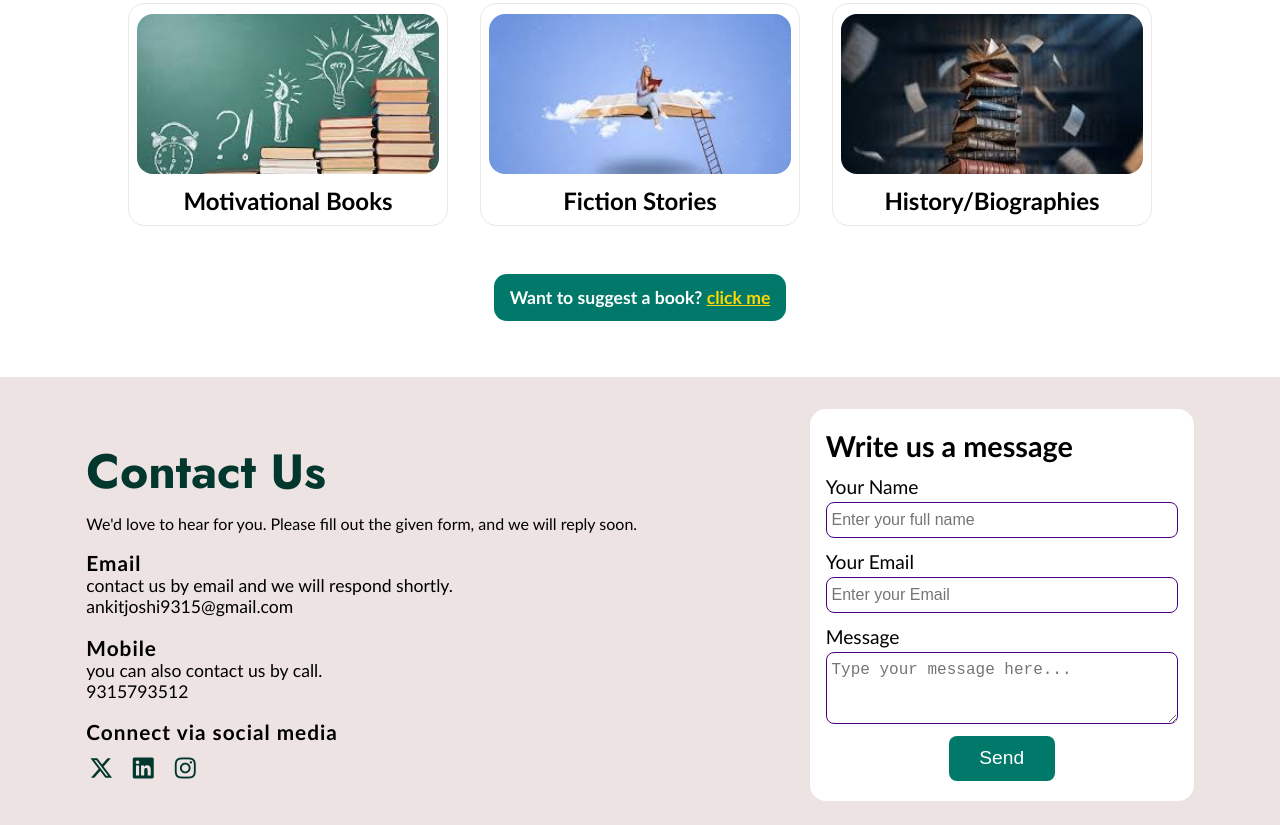
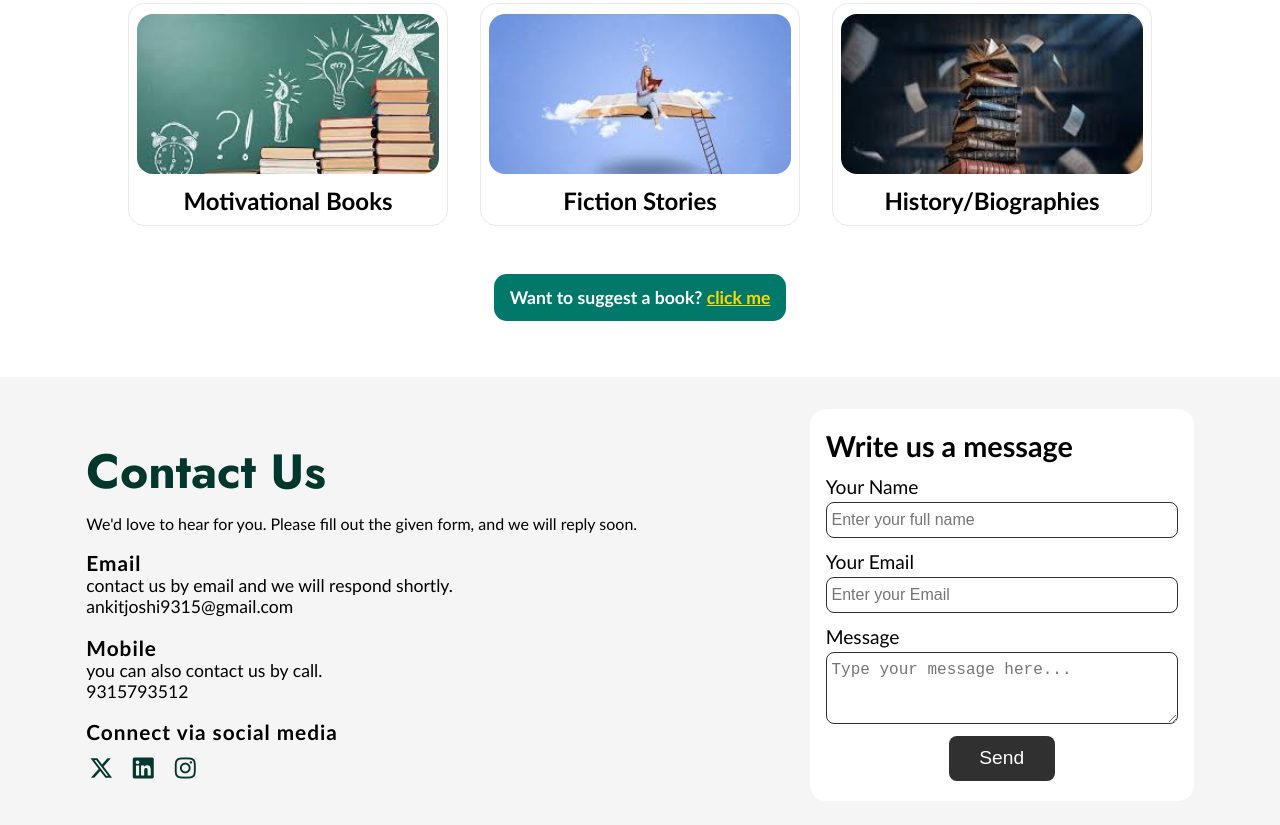
Before and after one commit to ankitjoshi26/Digital-Library, a plain HTML site: page index.html in a window 1280 px wide. Shown: the part 1170-1995 px from the top of the page. Drawn offline with Linux system fonts and the light colour scheme.

Commit message:
initial project uploaded

```diff
--- a/style/style.css
+++ b/style/style.css
@@ -268,7 +268,7 @@ Subtext / Less important	#00796B80	Slightly transparent for secondary text */
 #footer{
     margin-top: 1rem;
     height: 28rem;
-    background-color: rgb(237, 227, 227);
+    background-color:#f5f5f5;
     display: flex;
     justify-content: space-around;
     align-items: center;
@@ -340,7 +340,7 @@ Subtext / Less important	#00796B80	Slightly transparent for secondary text */
     width: 22rem;
     padding: 0.5rem 0.3rem;
     border-radius: 0.5rem;
-    border: 1px solid #4b0082;
+    border: 1px solid #313030;
     outline: none;
     font-size: 1rem;
     margin-top: 0.2rem;
@@ -351,7 +351,7 @@ Subtext / Less important	#00796B80	Slightly transparent for secondary text */
     width: 30%;
     align-self: center;
     margin-top: 0.8rem;
-    background-color: #00796B;
+    background-color: #313030;
     color: white;
     border: none;
     outline: none;
```
